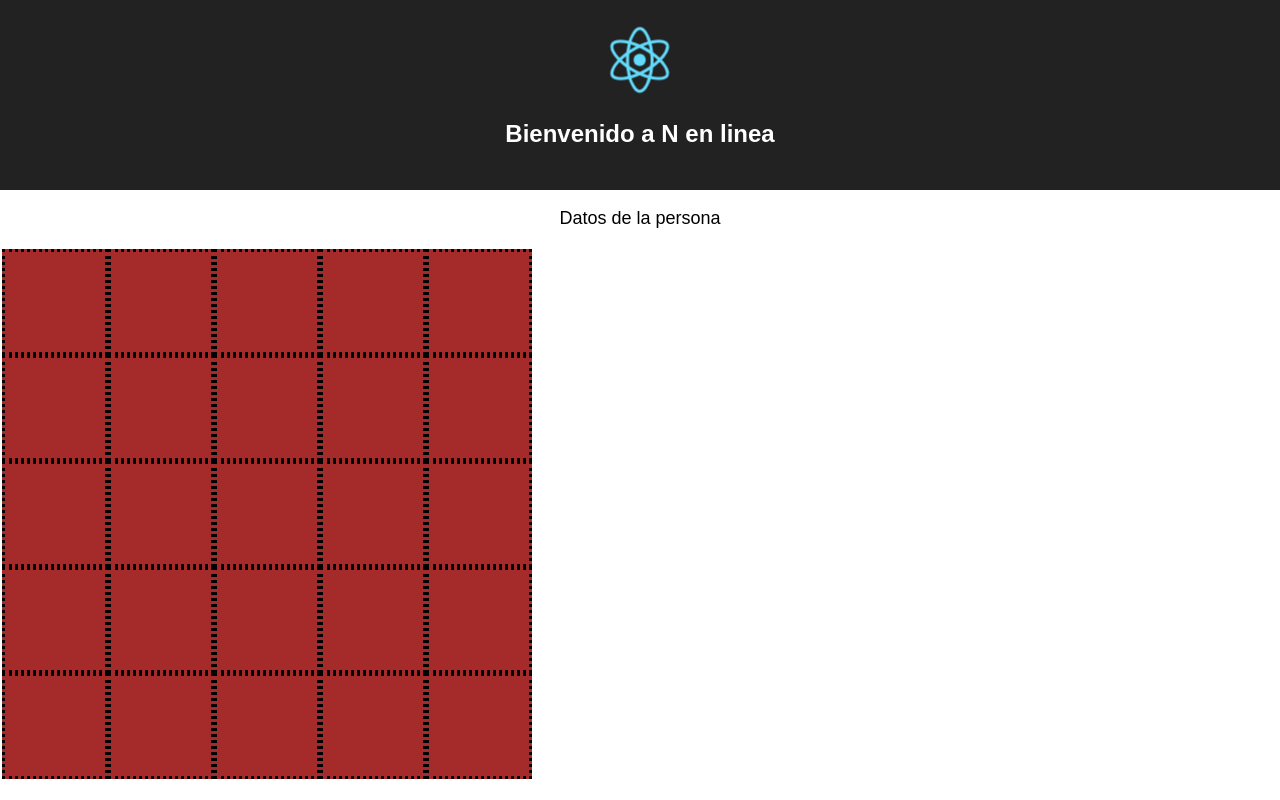
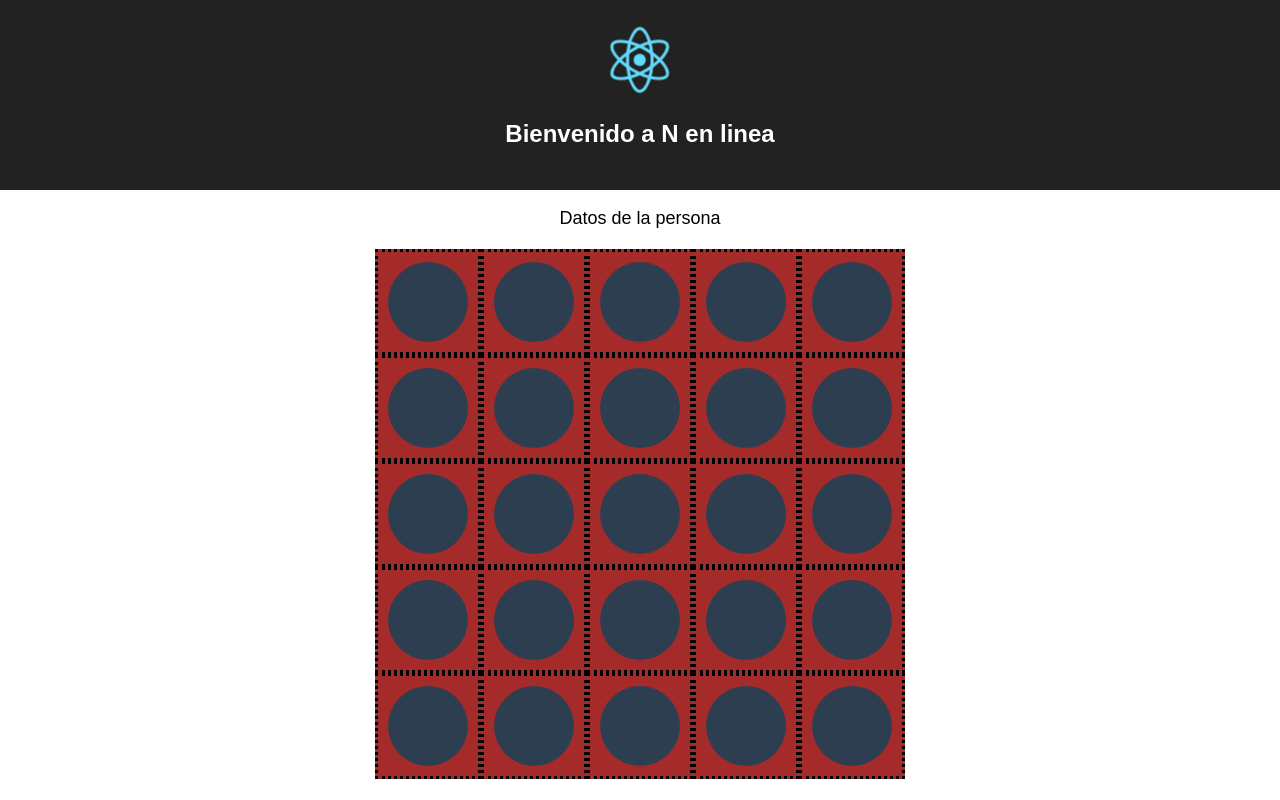
Before and after one commit to sergioDAB/NlineaG5, a React (Create React App) app in the folder nlinea/: page / in a window 1280 px wide. Built offline with nearby package versions, Linux system fonts and the light colour scheme.

Commit message:
tablero con las fichas

```diff
--- a/nlinea/public/index.html
+++ b/nlinea/public/index.html
@@ -9,7 +9,7 @@
       homescreen on Android. See https://developers.google.com/web/fundamentals/engage-and-retain/web-app-manifest/
     -->
     <link rel="manifest" href="%PUBLIC_URL%/manifest.json">
-    <link rel="shortcut icon" href="%PUBLIC_URL%/favicon.ico">
+    <link rel="shortcut icon" href="%PUBLIC_URL%/favic">
     <!--
       Notice the use of %PUBLIC_URL% in the tags above.
       It will be replaced with the URL of the `public` folder during the build.
--- a/nlinea/src/components/global/Tablero.js
+++ b/nlinea/src/components/global/Tablero.js
@@ -32,7 +32,7 @@ class Tablero extends Component {
 
     render(){
         return(
-            <div id="connect4" className="container-fluid">
+            <div id="connect4" className="centerTable">
                 <table className="tableroTable">
                     <tbody>
                     {this.renderRows()}
--- a/nlinea/src/components/global/css/ficha.css
+++ b/nlinea/src/components/global/css/ficha.css
@@ -3,4 +3,6 @@
     height: 100px;
     border-style: dotted;
     background-color: brown;
+
+    background-image: url("../images/circle-dark.svg");
 }
--- a/nlinea/src/components/global/css/tablero.css
+++ b/nlinea/src/components/global/css/tablero.css
@@ -7,6 +7,13 @@ tr{
 }
 
 
-.tableroTable{
-    align: center;
+div.centerTable{
+    text-align: center;
 }
+
+
+
+div.centerTable table {
+    margin: 0 auto;
+    text-align: left;
+}
```
Also changed, not shown: nlinea/src/components/global/images/mano.png (added).
